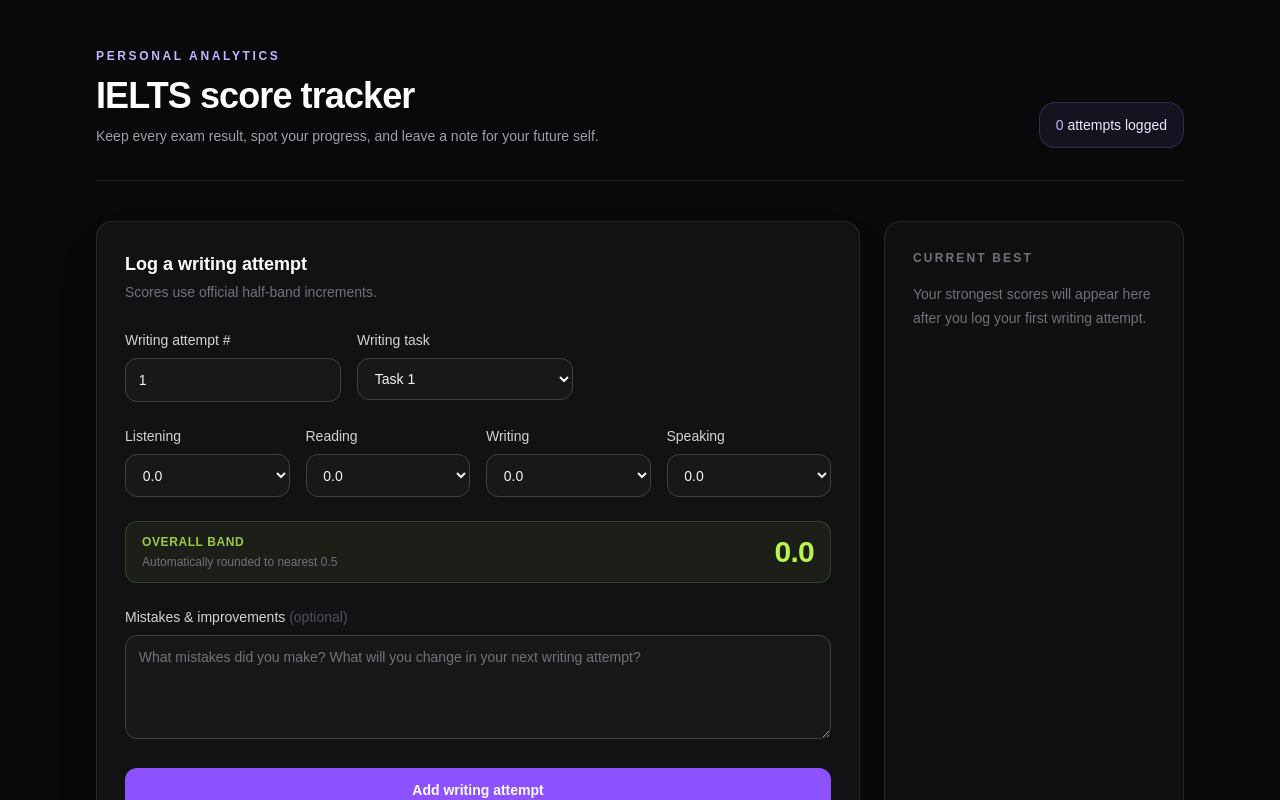
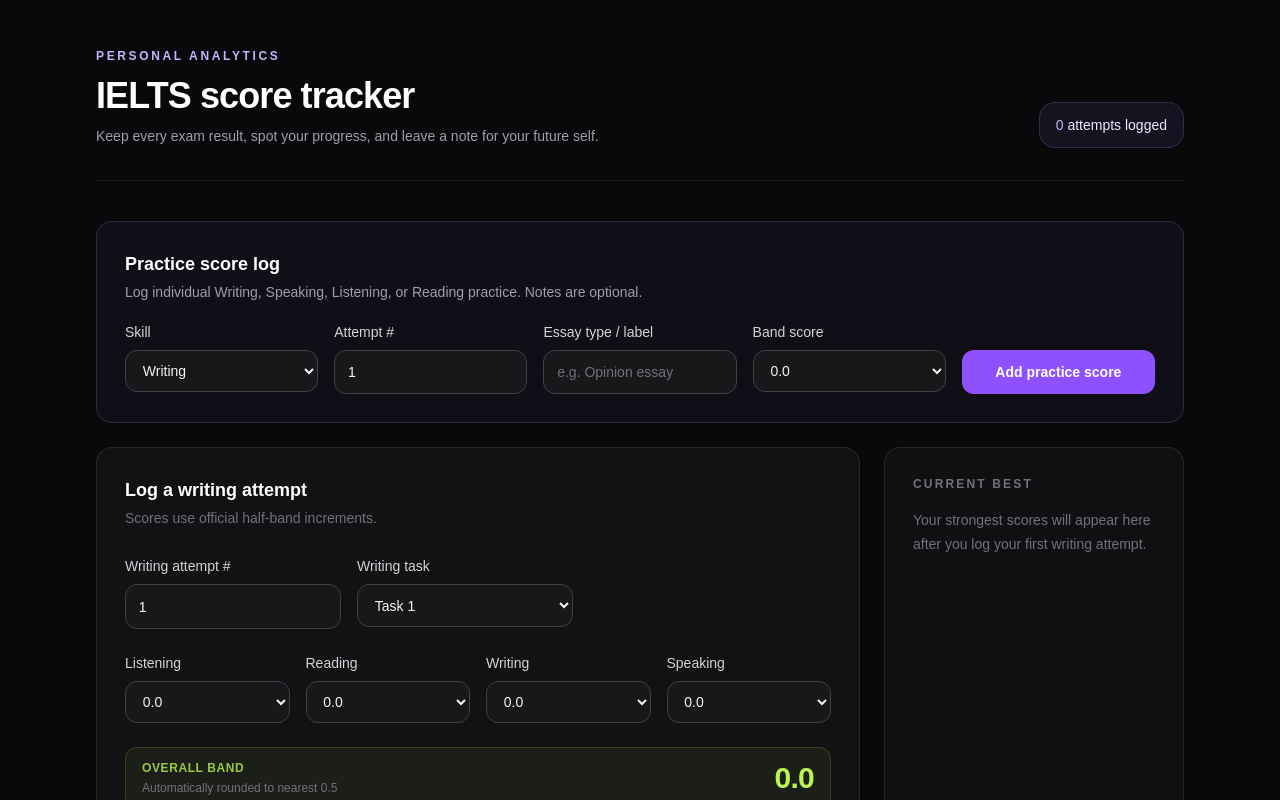
Before and after one commit to ConcreteSky/ielts-tracker, a Next.js app: page / in a window 1280 px wide. Shown: the top 800 px of the page. Built offline with nearby package versions, Linux system fonts and the light colour scheme.

Commit message:
Add individual IELTS practice score log

```diff
--- a/app/page.tsx
+++ b/app/page.tsx
@@ -25,7 +25,17 @@
   notes: string;
 };
 type FormValues = Omit<TestEntry, "id" | "overall">;
+type PracticeSkill = "Writing" | "Speaking" | "Listening" | "Reading";
+type PracticeEntry = {
+  id: string;
+  skill: PracticeSkill;
+  attempt: number;
+  title: string;
+  score: number;
+  notes: string;
+};
 const storageKey = "ielts-score-tracker.entries";
+const practiceStorageKey = "ielts-score-tracker.practice-entries";
 const scores = Array.from({ length: 19 }, (_, index) => index / 2);
 const sectionNames: Record<ScoreKey, string> = {
   listening: "Listening",
@@ -49,19 +59,30 @@
   speaking: 0,
   notes: "",
 });
+const emptyPracticeForm = (): Omit<PracticeEntry, "id"> => ({
+  skill: "Writing",
+  attempt: 1,
+  title: "",
+  score: 0,
+  notes: "",
+});
 const overallScore = (v: Pick<TestEntry, ScoreKey>) =>
   Math.round(((v.listening + v.reading + v.writing + v.speaking) / 4) * 2) / 2;
 const band = (v: number) => v.toFixed(1);
 
 export default function Home() {
   const [entries, setEntries] = useState<TestEntry[]>([]);
+  const [practiceEntries, setPracticeEntries] = useState<PracticeEntry[]>([]);
   const [form, setForm] = useState<FormValues>(emptyForm);
+  const [practiceForm, setPracticeForm] =
+    useState<Omit<PracticeEntry, "id">>(emptyPracticeForm);
   const [editingId, setEditingId] = useState<string | null>(null);
   const [expandedId, setExpandedId] = useState<string | null>(null);
   const [hydrated, setHydrated] = useState(false);
   useEffect(() => {
     try {
       const saved = localStorage.getItem(storageKey);
+      const savedPracticeEntries = localStorage.getItem(practiceStorageKey);
       if (saved) {
         const previousEntries = JSON.parse(saved) as Array<
           TestEntry & { date?: string }
@@ -75,6 +96,12 @@
           })),
         );
       }
+      if (savedPracticeEntries) {
+        const restoredPracticeEntries = JSON.parse(
+          savedPracticeEntries,
+        ) as PracticeEntry[];
+        setPracticeEntries(restoredPracticeEntries);
+      }
     } catch {
       localStorage.removeItem(storageKey);
     } finally {
@@ -84,6 +111,10 @@
   useEffect(() => {
     if (hydrated) localStorage.setItem(storageKey, JSON.stringify(entries));
   }, [entries, hydrated]);
+  useEffect(() => {
+    if (hydrated)
+      localStorage.setItem(practiceStorageKey, JSON.stringify(practiceEntries));
+  }, [practiceEntries, hydrated]);
   const overall = overallScore(form);
   const sorted = useMemo(
     () => [...entries].sort((a, b) => b.attempt - a.attempt),
@@ -96,9 +127,28 @@
         .map((entry) => ({ ...entry, label: `Writing #${entry.attempt}` })),
     [entries],
   );
+  const sortedPracticeEntries = useMemo(
+    () =>
+      [...practiceEntries].sort(
+        (a, b) => a.skill.localeCompare(b.skill) || a.attempt - b.attempt,
+      ),
+    [practiceEntries],
+  );
   const keys = Object.keys(sectionNames) as ScoreKey[];
   function updateScore(key: ScoreKey, value: string) {
     setForm((v) => ({ ...v, [key]: Number(value) }));
+  }
+  function submitPractice(event: FormEvent<HTMLFormElement>) {
+    event.preventDefault();
+    setPracticeEntries((current) => [
+      ...current,
+      { ...practiceForm, id: crypto.randomUUID() },
+    ]);
+    setPracticeForm((current) => ({
+      ...emptyPracticeForm(),
+      skill: current.skill,
+      attempt: current.attempt + 1,
+    }));
   }
   function submit(event: FormEvent<HTMLFormElement>) {
     event.preventDefault();
@@ -155,6 +205,128 @@
             {entries.length === 1 ? "attempt logged" : "attempts logged"}
           </div>
         </header>
+        <section className="mb-6 rounded-2xl border border-violet-400/20 bg-violet-400/[0.05] p-5 sm:p-7">
+          <div className="mb-5">
+            <h2 className="text-lg font-semibold text-white">
+              Practice score log
+            </h2>
+            <p className="mt-1 text-sm text-zinc-400">
+              Log individual Writing, Speaking, Listening, or Reading practice.
+              Notes are optional.
+            </p>
+          </div>
+          <form
+            onSubmit={submitPractice}
+            className="grid gap-4 sm:grid-cols-2 lg:grid-cols-5"
+          >
+            <label className="text-sm font-medium text-zinc-300">
+              Skill
+              <select
+                aria-label="Practice skill"
+                value={practiceForm.skill}
+                onChange={(e) =>
+                  setPracticeForm((v) => ({
+                    ...v,
+                    skill: e.target.value as PracticeSkill,
+                  }))
+                }
+                className="field mt-2"
+              >
+                <option>Writing</option>
+                <option>Speaking</option>
+                <option>Listening</option>
+                <option>Reading</option>
+              </select>
+            </label>
+            <label className="text-sm font-medium text-zinc-300">
+              Attempt #
+              <input
+                aria-label="Practice attempt"
+                required
+                min="1"
+                type="number"
+                value={practiceForm.attempt}
+                onChange={(e) =>
+                  setPracticeForm((v) => ({
+                    ...v,
+                    attempt: Number(e.target.value),
+                  }))
+                }
+                className="field mt-2"
+              />
+            </label>
+            <label className="text-sm font-medium text-zinc-300">
+              Essay type / label
+              <input
+                aria-label="Practice label"
+                value={practiceForm.title}
+                onChange={(e) =>
+                  setPracticeForm((v) => ({ ...v, title: e.target.value }))
+                }
+                placeholder="e.g. Opinion essay"
+                className="field mt-2"
+              />
+            </label>
+            <label className="text-sm font-medium text-zinc-300">
+              Band score
+              <select
+                aria-label="Practice score"
+                value={practiceForm.score}
+                onChange={(e) =>
+                  setPracticeForm((v) => ({
+                    ...v,
+                    score: Number(e.target.value),
+                  }))
+                }
+                className="field mt-2"
+              >
+                {scores.map((score) => (
+                  <option key={score} value={score}>
+                    {band(score)}
+                  </option>
+                ))}
+              </select>
+            </label>
+            <button
+              type="submit"
+              className="self-end rounded-xl bg-violet-500 px-4 py-3 text-sm font-semibold text-white transition hover:bg-violet-400"
+            >
+              Add practice score
+            </button>
+          </form>
+        </section>
+        {practiceEntries.length > 0 && (
+          <section className="mb-6 rounded-2xl border border-white/[0.09] bg-zinc-900/50 p-5 sm:p-7">
+            <h2 className="text-lg font-semibold text-white">
+              Practice entries
+            </h2>
+            <div className="mt-5 grid gap-3 sm:grid-cols-2 lg:grid-cols-3">
+              {sortedPracticeEntries.map((entry) => (
+                <article
+                  key={entry.id}
+                  className="rounded-xl border border-white/[0.08] bg-white/[0.02] p-4"
+                >
+                  <div className="flex items-start justify-between gap-3">
+                    <div>
+                      <p className="text-xs font-semibold uppercase tracking-wider text-violet-300">
+                        {entry.skill} · #{entry.attempt}
+                      </p>
+                      <p className="mt-2 font-medium text-white">
+                        {entry.title || "Practice attempt"}
+                      </p>
+                    </div>
+                    <span className="rounded-lg bg-lime-300/10 px-2.5 py-1 text-sm font-semibold text-lime-300">
+                      {band(entry.score)}
+                    </span>
+                  </div>
+                  {entry.notes && (
+                    <p className="mt-3 text-sm text-zinc-400">{entry.notes}</p>
+                  )}
+                </article>
+              ))}
+            </div>
+          </section>
+        )}
         <section className="grid gap-6 lg:grid-cols-[minmax(0,1fr)_300px]">
           <form
             onSubmit={submit}
@@ -195,7 +367,16 @@
               </label>
               <label className="text-sm font-medium text-zinc-300">
                 Writing task
-              <select value={form.writingTask} onChange={(e) => setForm((v) => ({ ...v, writingTask: e.target.value as TestEntry["writingTask"] }))} className="field mt-2">
+                <select
+                  value={form.writingTask}
+                  onChange={(e) =>
+                    setForm((v) => ({
+                      ...v,
+                      writingTask: e.target.value as TestEntry["writingTask"],
+                    }))
+                  }
+                  className="field mt-2"
+                >
                   <option>Task 1</option>
                   <option>Task 2</option>
                 </select>
@@ -352,7 +533,9 @@
         </section>
         <section className="mt-10">
           <div className="mb-5">
-            <h2 className="text-lg font-semibold text-white">Writing history</h2>
+            <h2 className="text-lg font-semibold text-white">
+              Writing history
+            </h2>
             <p className="mt-1 text-sm text-zinc-500">
               Highest attempt number first.
             </p>
```
Lines whose indentation alone changed are shown as unchanged.
